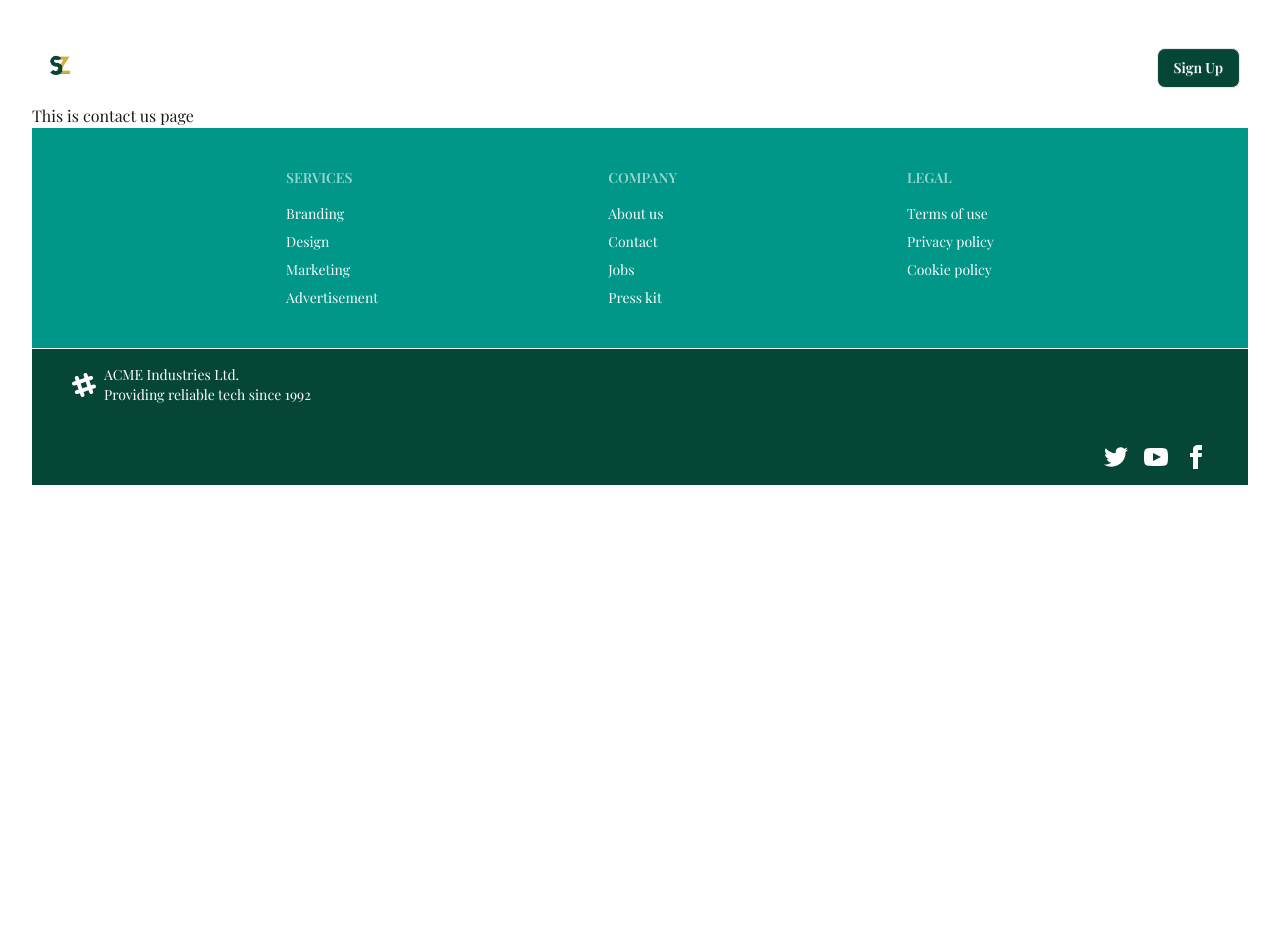
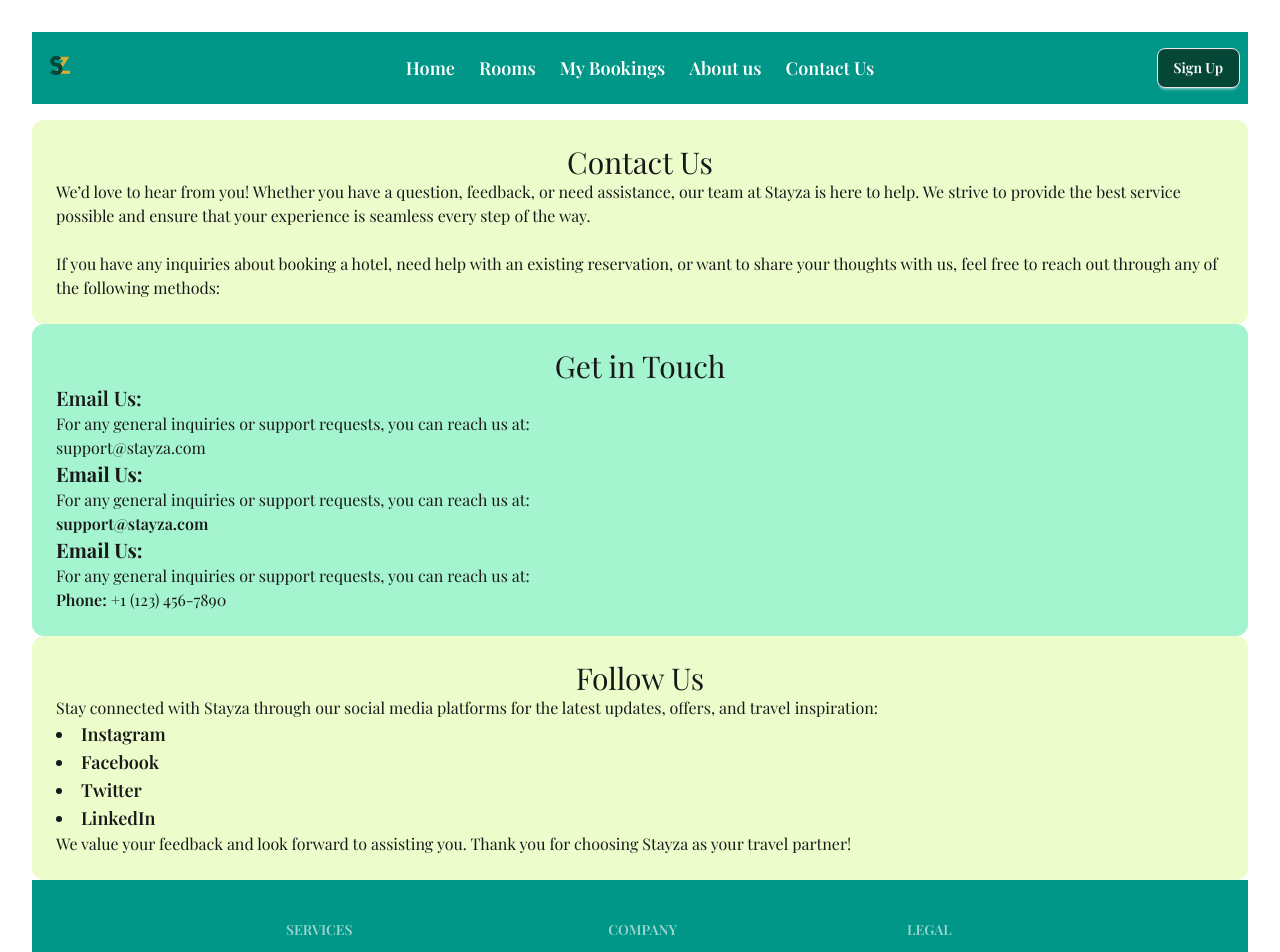
Before and after one commit to Noman0303/B9-A11-Type-04-STAYZA-CLIENT, a React (Vite) app: page /contactUs in a window 1280 px wide. Shown: the top 952 px of the page. Before the commit the page ends 800 px from the top, so only its background shows below. Built offline with nearby package versions, Linux system fonts and the light colour scheme; no server answers; a web font is replaced by a local one.

Commit message:
contact us page done

```diff
--- a/package.json
+++ b/package.json
@@ -14,6 +14,7 @@
     "@tailwindcss/typography": "^0.5.16",
     "@tailwindcss/vite": "^4.0.3",
     "animate.css": "^4.1.1",
+    "aos": "^2.3.4",
     "firebase": "^11.3.0",
     "framer-motion": "^12.0.6",
     "google-fonts": "^1.0.0",
@@ -23,6 +24,7 @@
     "match-sorter": "^8.0.0",
     "motion": "^12.0.6",
     "react": "^18.3.1",
+    "react-animate-on-scroll": "^2.1.9",
     "react-dom": "^18.3.1",
     "react-icons": "^5.4.0",
     "react-leaflet": "^4.2.1",
--- a/src/main.jsx
+++ b/src/main.jsx
@@ -5,7 +5,10 @@ import router from './Router/Router.jsx'
 import { RouterProvider, } from "react-router-dom";
 import AuthProvider from './pages/provider/AuthProvider.jsx';
 import { ToastContainer } from 'react-toastify';
-
+import 'animate.css';
+import AOS from 'aos';
+import 'aos/dist/aos.css';
+AOS.init();
 
 
 createRoot(document.getElementById('root')).render(
--- a/src/pages/ContactUs/ContactUs.jsx
+++ b/src/pages/ContactUs/ContactUs.jsx
@@ -4,8 +4,57 @@ import Navbar from '../shared/Navbar'
 const ContactUs = () => {
   return (
     <div>
+      <div className='bg-[#009688]'>
         <Navbar></Navbar>
-        <h2>This is contact us page</h2>
+      </div>
+
+      <div className='bg-lime-100 p-6 mt-4 rounded-xl animate__animated animate__fadeInRight'
+      >
+        <h2 className='text-center text-3xl'>Contact Us</h2>
+        <p>
+          We’d love to hear from you! Whether you have a question, feedback, or need assistance, our team at Stayza is here to help. We strive to provide the best service possible and ensure that your experience is seamless every step of the way.
+        </p>
+        <br />
+        <p>
+          If you have any inquiries about booking a hotel, need help with an existing reservation, or want to share your thoughts with us, feel free to reach out through any of the following methods:
+        </p>
+      </div>
+      <div className='bg-emerald-200 p-6 rounded-xl  animate__animated animate__fadeInLeft'
+      >
+        <h2 className='text-center text-3xl'>Get in Touch</h2>
+        <h2 className='font-semibold text-xl'>Email Us:</h2>
+        <p>
+          For any general inquiries or support requests, you can reach us at: <br />
+          support@stayza.com
+        </p>
+        <h2 className='font-bold text-xl'>Email Us:</h2>
+        <p>
+          For any general inquiries or support requests, you can reach us at: <br />
+          <span className='font-semibold'>support@stayza.com</span>
+        </p>
+        <h2 className='font-bold text-xl'>Email Us:</h2>
+        <p>
+          For any general inquiries or support requests, you can reach us at: <br />
+          <span className='font-semibold'>Phone:</span>  +1 (123) 456-7890
+        </p>
+      </div>
+      <div className='bg-lime-100 p-6 rounded-xl animate__animated animate__fadeInRight'
+      >
+        <h2 className='text-center text-3xl'>Follow Us</h2>
+        <p>
+          Stay connected with Stayza through our social media platforms for the latest updates, offers, and travel inspiration:
+        </p>
+        <ul className='font-semibold text-lg list-disc list-inside'>
+          <li><a href="">Instagram</a></li>
+          <li><a href="">Facebook</a></li>
+          <li><a href="">Twitter</a></li>
+          <li><a href="">LinkedIn</a></li>
+        </ul>
+        <p>
+          We value your feedback and look forward to assisting you. Thank you for choosing Stayza as your travel partner!
+        </p>
+      </div>
+
     </div>
   )
 }
--- a/src/pages/Home/FeaturedRoom.jsx
+++ b/src/pages/Home/FeaturedRoom.jsx
@@ -24,7 +24,8 @@ const FeaturedRoom = () => {
                     Discover luxury, comfort, and breathtaking views in every room.
                 </p>
 
-                <div className="grid grid-cols-1 md:grid-cols-2 lg:grid-cols-3 gap-6 my-6 " >
+                <div className="grid grid-cols-1 md:grid-cols-2 lg:grid-cols-3 gap-6 my-6 "
+               >
                     {
                         rooms.slice(0,visibleCount).map(room =>
                             <Room
--- a/src/pages/Home/NewsLetter.jsx
+++ b/src/pages/Home/NewsLetter.jsx
@@ -17,7 +17,9 @@ const NewsLetter = () => {
         <NewsletterAnimation></NewsletterAnimation>
       </div>
 
-      <div className='md:w-2/3 relative z-10 px-6 md:px-10 py-6'>
+      <div className='md:w-2/3 relative z-10 px-6 md:px-10 py-6'
+      data-aos="fade-left"
+      data-aos-duration="2000">
         <h2 className='text-3xl font-semibold text-amber-200 font-'> Stay in the Know with Stayza!</h2>
         <p className='font-semibold text-yellow-50'>Be the first to hear about our exclusive deals, new offers, and the latest updates straight to your inbox!</p>
         <br />
--- a/src/pages/Home/Room.jsx
+++ b/src/pages/Home/Room.jsx
@@ -5,7 +5,9 @@ const Room = ({ room }) => {
   const { room_name, main_image, description, _id } = room
   return (
     <div >
-      <div className=" rounded-xl overflow-hidden shadow-lg relative ">
+      <div className=" rounded-xl overflow-hidden shadow-lg relative "
+       data-aos="zoom-in-up"
+       data-AOS-duration="2000">
 
         <img src={main_image} alt="" className='w-full h-56 object-cover' />
 
--- a/src/pages/SignUp/SignUp.jsx
+++ b/src/pages/SignUp/SignUp.jsx
@@ -59,9 +59,9 @@ const SignUp = () => {
                 <div className=" absolute inset-0 md:right-4 md:left-4 ">
                     <Navbar></Navbar>
                 </div>
-                <div className=" absolute top-14 md:top-18 lg:top-24 bg-[rgba(0,0,0,0.2)] hover:backdrop-blur-xs w-full max-w-sm rounded-xl mx-2">
+                <div className=" absolute p-4 top-14 md:top-18 lg:top-34 bg-[rgba(0,0,0,0.2)] hover:shadow-2xl  hover:shadow-pink-400 hover:backdrop-blur-xs w-full max-w-sm rounded-xl mx-2">
 
-                    <form className=" p-2 lg:card-body hover:shadow-pink-400 hover:shadow-2xl m-2" onSubmit={handleRegister}>
+                    <form className=" p-6 m-2" onSubmit={handleRegister}>
                         <div className="form-control">
                             <label className="label mb-2">
                                 <span className="label-text text-white font-semibold">Name</span>
@@ -93,16 +93,11 @@ const SignUp = () => {
                         <div className="form-control mt-6">
                             <button className="btn bg-[#009688] font-semibold text-lg w-full hover:shadow-pink-400 hover:shadow-lg text-white">Register</button>
                         </div>
-                        <p className='text-center font-semibold mb-4 text-lg text-white mt-4'>Already Have an Account! Please
+                        <p className='text-center font-semibold text-lg text-white mt-2'>Already Have an Account! Please
                             <Link className='text-pink-400 font-semibold'
                                 to="/login"> Login</Link> </p>
                     </form>
-                    <div className='text-center p-8'>
-                        <p className='text-lg font-semibold text-white '>Or Sign Up with</p>
-                        <button className='btn mt-2 bg-white hover:shadow-amber-300 hover:shadow-lg cursor-pointer w-full'
-                            onClick={handleGoogleLogin}
-                        ><FcGoogle className=' w-7 h-7' /></button>
-                    </div>
+
                 </div>
             </div>
         </div >
--- a/src/pages/login/Login.jsx
+++ b/src/pages/login/Login.jsx
@@ -59,9 +59,9 @@ const Login = () => {
                     <Navbar></Navbar>
                 </div>
 
-                <div className=" relative top-4 lg:top-24 bg-[rgba(0,0,0,0.2)] hover:backdrop-blur-xs w-full max-w-sm rounded-xl mx-2">
+                <div className=" relative p-4 top-4 lg:top-10 bg-[rgba(0,0,0,0.2)] hover:shadow-amber-400 hover:shadow-2xl hover:backdrop-blur-xs w-full max-w-sm rounded-xl mx-2">
 
-                    <form className="card-body hover:shadow-amber-400 hover:shadow-2xl  " onSubmit={handleLogin}>
+                    <form className="p-6  " onSubmit={handleLogin}>
                         <div className="form-control">
                             <label className="label mb-2">
                                 <span className="label-text text-white font-semibold">Email</span>
```
Also changed, not shown: src/pages/aboutUs/AboutUs.jsx (+39 -18 lines), 1 other file (tests, documents, lock files or other folders).
